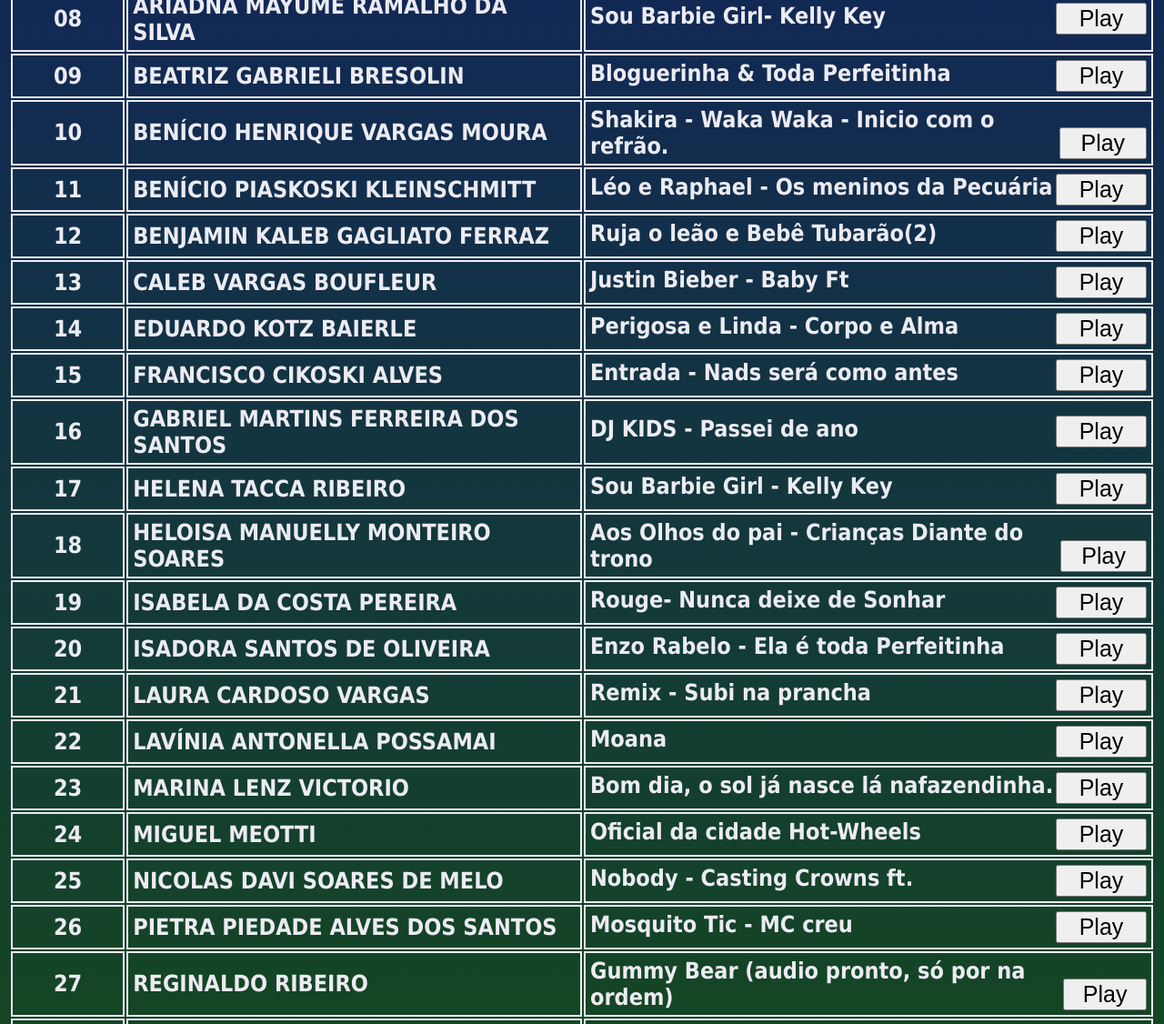
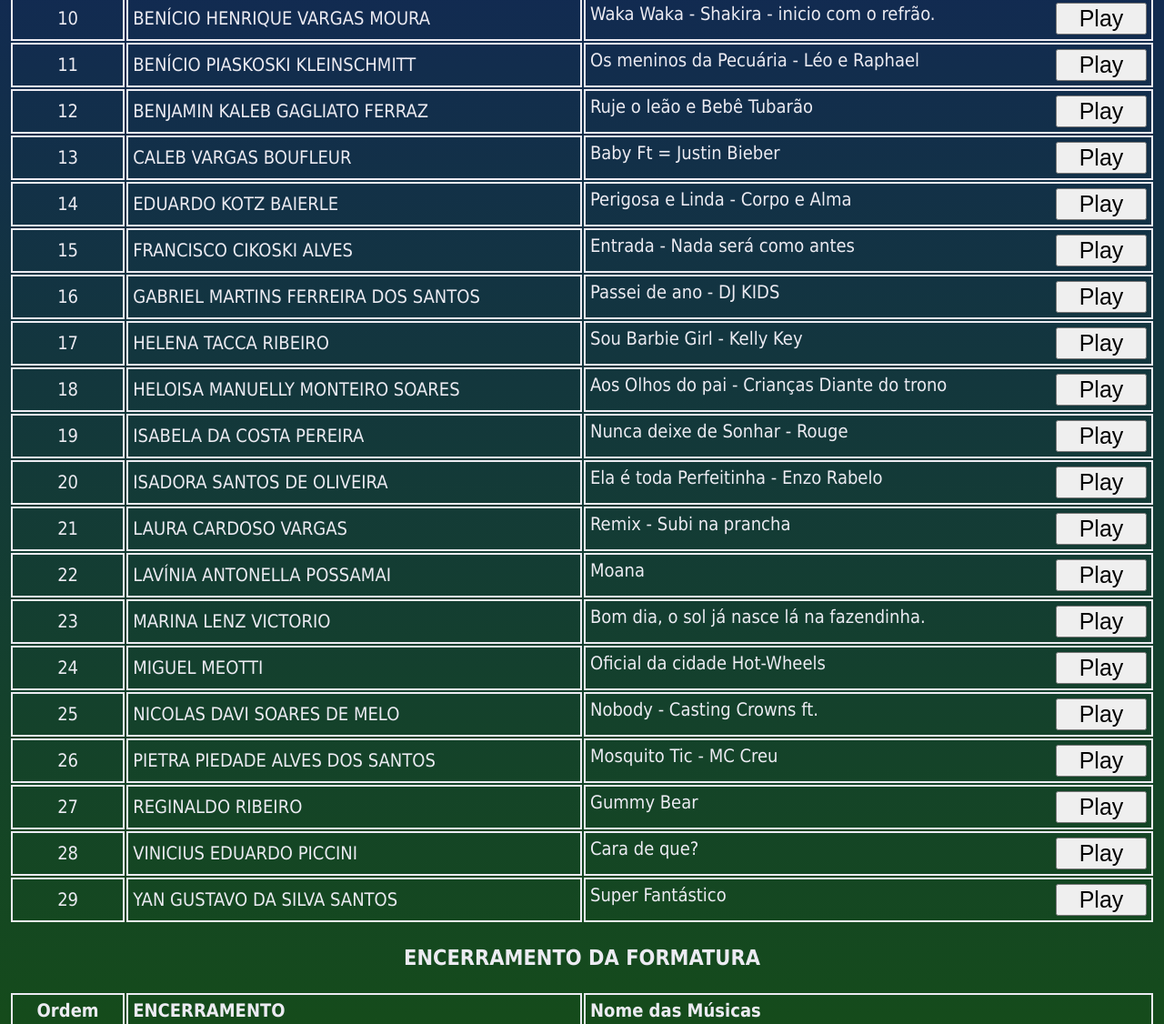
Before and after one commit to 23071960/Para_Fatima, a plain HTML site: page index.html in a window 1280 px wide. Shown: the part 968-2094 px from the top of the page at 91% size. Drawn offline with Linux system fonts and the light colour scheme.

Commit message:
Add files via upload

```diff
--- a/index.html
+++ b/index.html
@@ -20,7 +20,7 @@
         <td class="numero"><b>Ordem</b></td><td class="nome"><b>Entrada dos Alunos</b> </td>
         <td class="musica">
           <div class="container">
-            <b>Nome das Músicas</b>
+            <b>Nome da Música</b>
           </div>
         </td>
      </tr>
@@ -39,14 +39,14 @@
       </tr>
   </table>
 
-    <h2 class="titulo">CERIMÔNIA PARA O PUBLICO </h2>
+    <h2 class="titulo">CERIMÔNIA PARA O PÚBLICO </h2>
 
 <table>
   <tr>
     <td class="numero"><b>Ordem</b></td><td class="nome"><b>Entrada dos Alunos</b> </td>
       <td class="musica">
         <div class="container">
-            <b>Nome das Músicas</b>
+            <b>Nome da Música</b>
       </div>
       </td>
   </tr>
@@ -57,7 +57,7 @@
         <audio id="audioPlayer1" preload="none">
         <source src="songs/red balloon.mp3" type="audio/mpeg">
         Seu navegador não suporta a tag de áudio.
-      </audio>Charli XCX Red Balloon
+      </audio>Red Balloon - Charli XCX
       <button class="playButton" data-audio="audioPlayer1">Play</button>
     </div>
     </td>
@@ -105,7 +105,7 @@
             <source src="songs/mundo da criança.mp3" type="audio/mpeg">
             Seu navegador não suporta a tag de áudio.
           </audio>
-          Bob Zoom Mundo da Criança<button class="playButton" data-audio="audioPlayer4">Play</button>
+          Bob Zoom - Mundo da Criança<button class="playButton" data-audio="audioPlayer4">Play</button>
       </div>
     </td>
  </tr>
@@ -117,7 +117,7 @@
             <source src="songs/aquarela.mp3" type="audio/mpeg">
             Seu navegador não suporta a tag de áudio.
           </audio>
-          Toquinho Aquarela<button class="playButton" data-audio="audioPlayer5">Play</button>
+          Aquarela - Toquinho<button class="playButton" data-audio="audioPlayer5">Play</button>
       </div>
     </td>
  </tr>
@@ -172,7 +172,7 @@
             <source src="songs/waka waka.mp3" type="audio/mpeg">
             Seu navegador não suporta a tag de áudio.
           </audio>
-          <span>Shakira - Waka Waka - Inicio com o refrão. </span><button class="playButton" data-audio="audioPlayer10">Play</button>
+          <span>Waka Waka - Shakira - inicio com o refrão. </span><button class="playButton" data-audio="audioPlayer10">Play</button>
       </div>
     </td>
  </tr>
@@ -183,7 +183,7 @@
             <source src="songs/Os meninos da pecuária.mp3" type="audio/mpeg">
             Seu navegador não suporta a tag de áudio.
           </audio>
-          <span>Léo e Raphael - Os meninos da Pecuária </span><button class="playButton" data-audio="audioPlayer11">Play</button>
+          <span>Os meninos da Pecuária - Léo e Raphael</span><button class="playButton" data-audio="audioPlayer11">Play</button>
       </div>
     </td>
  </tr>
@@ -195,7 +195,7 @@
         <source src="songs/ruge_o_leão_tubarão.mp3" type="audio/mpeg">
         Seu navegador não suporta a tag de áudio.
       </audio>
-      <span> Ruja o leão e Bebê Tubarão(2)</span><button class="playButton" data-audio="audioPlayer12">Play</button>
+      <span> Ruje o leão e Bebê Tubarão</span><button class="playButton" data-audio="audioPlayer12">Play</button>
       </div>
     </td>
  </tr>
@@ -207,7 +207,7 @@
       <source src="songs/Baby -justin.mp3" type="audio/mpeg">
       Seu navegador não suporta a tag de áudio.
     </audio>
-    <span> Justin Bieber - Baby Ft</span><button class="playButton" data-audio="audioPlayer13">Play</button>
+    <span> Baby Ft = Justin Bieber</span><button class="playButton" data-audio="audioPlayer13">Play</button>
     </div>
   </td>
  </tr>
@@ -230,7 +230,7 @@
       <source src="songs/Francisco_Entrada.MP3" type="audio/mpeg">
       Seu navegador não suporta a tag de áudio.
     </audio>
-    <span>Entrada - Nads será como antes</span><button class="playButton" data-audio="audioPlayer15">Play</button>
+    <span>Entrada - Nada será como antes</span><button class="playButton" data-audio="audioPlayer15">Play</button>
     </div>
    </td>
  </tr>
@@ -242,7 +242,7 @@
         <source src="songs/DJ KIDS - Passei de Ano.mp3" type="audio/mpeg">
         Seu navegador não suporta a tag de áudio.
       </audio>
-      <span>DJ KIDS - Passei de ano</span> <button class="playButton" data-audio="audioPlayer16">Play</button>
+      <span>Passei de ano - DJ KIDS</span> <button class="playButton" data-audio="audioPlayer16">Play</button>
       </div>
     </td>
  </tr>
@@ -275,7 +275,7 @@
     <audio id="audioPlayer19" preload="none">
       <source src="songs/Nunca_deixe_de_sonhar.mp3" type="audio/mpeg">Seu navegador não suporta a tag de áudio.
     </audio>
-    <span> Rouge- Nunca deixe de Sonhar</span> <button class="playButton" data-audio="audioPlayer19">Play</button>
+    <span> Nunca deixe de Sonhar - Rouge</span> <button class="playButton" data-audio="audioPlayer19">Play</button>
     </div>
   </td>
   </tr>
@@ -286,7 +286,7 @@
     <audio id="audioPlayer20" preload="none">
       <source src="songs/Ela_é_toda_perfeitinha_inteira.mp3" type="audio/mpeg">Seu navegador não suporta a tag de áudio.
     </audio>
-    <span> Enzo Rabelo - Ela é toda Perfeitinha</span> <button class="playButton" data-audio="audioPlayer20">Play</button>
+    <span>Ela é toda Perfeitinha - Enzo Rabelo</span> <button class="playButton" data-audio="audioPlayer20">Play</button>
     </div>
 
    </td>
@@ -320,7 +320,7 @@
     <audio id="audioPlayer23" preload="none">
       <source src="songs/bomdia_na_fazendinha.mp3" type="audio/mpeg">Seu navegador não suporta a tag de áudio.
     </audio>
-    <span> Bom dia, o sol já nasce lá nafazendinha.</span> <button class="playButton" data-audio="audioPlayer23">Play</button>
+    <span> Bom dia, o sol já nasce lá na fazendinha.</span> <button class="playButton" data-audio="audioPlayer23">Play</button>
     </div>
     </td>
   </tr>
@@ -353,7 +353,7 @@
     <audio id="audioPlayer26" preload="none">
       <source src="songs/mosquito tic.mp3" type="audio/mpeg">Seu navegador não suporta a tag de áudio.
     </audio>
-    <span> Mosquito Tic - MC creu</span> <button class="playButton" data-audio="audioPlayer26">Play</button>
+    <span> Mosquito Tic - MC Creu</span> <button class="playButton" data-audio="audioPlayer26">Play</button>
     </div>
   </td>
  </tr>
@@ -364,7 +364,7 @@
     <audio id="audioPlayer27" preload="none">
       <source src="songs/goomy_bear.mp3" type="audio/mpeg">Seu navegador não suporta a tag de áudio.
     </audio>
-    <span> Gummy Bear (audio pronto, só por na ordem)</span> <button class="playButton" data-audio="audioPlayer27">Play</button>
+    <span> Gummy Bear</span> <button class="playButton" data-audio="audioPlayer27">Play</button>
     </div>
   </td>
  </tr>
--- a/styles.css
+++ b/styles.css
@@ -137,8 +137,8 @@ header {
  @media screen and (min-width: 1024px){
 
   body{
-    font-size: 25px;
-    font-weight: 700;
+    font-size: 20px;
+    font-weight: 400;
     padding: 2px;
   }
 
@@ -185,7 +185,7 @@ header {
 /* Estilos para o rodapé */
     footer {
         height: 80px;
-        font-size: 25px;
+        font-size: 20px;
         color: antiquewhite;
         padding: 20px; /* Reduzindo o espaço interno do rodapé */
     }
```
